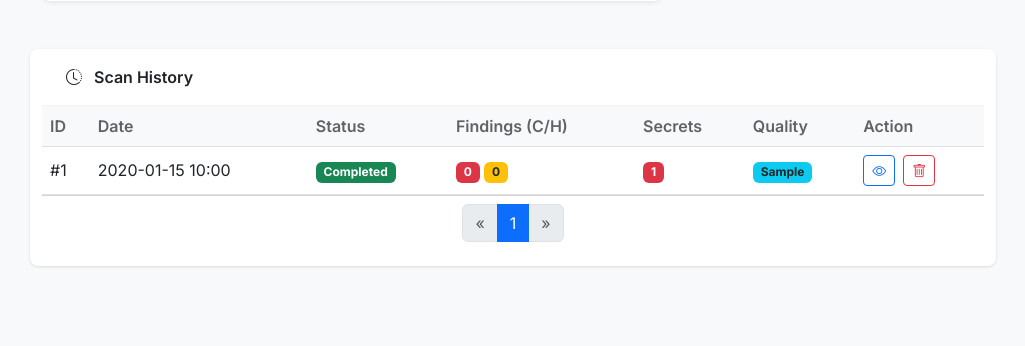
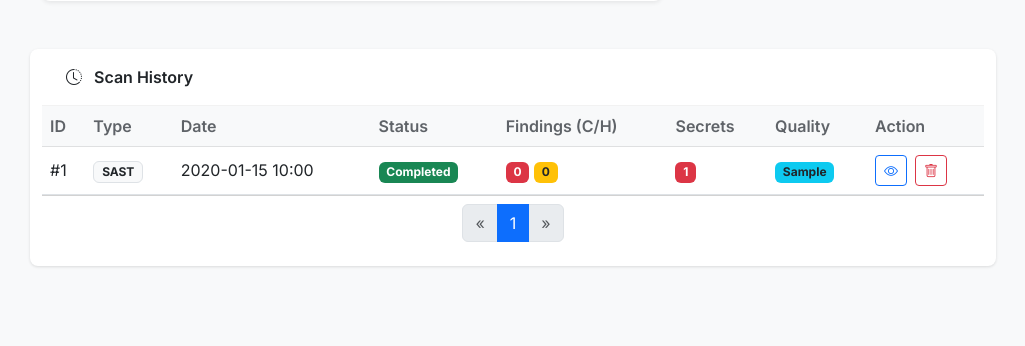
Before and after one commit to assiadialeb/Spectra, a Flask app: page /projects/1 in a window 1280 px wide. Shown: the part 1016-1362 px from the top of the page, without its empty margins (252-1277 px from the left). Run offline with Flask 3, Linux system fonts and the light colour scheme; tables that the repository leaves empty hold one stand-in row (values such as "Sample post").

Commit message:
feat: Add scan type column to project detail and display scan types as badges in project detail and history pages.

```diff
--- a/app/web/templates/history.html
+++ b/app/web/templates/history.html
@@ -41,6 +41,10 @@
                         {% if scan.scan_type == 'DAST' %}
                         <span class="badge bg-info text-dark border">
                             <i class="bi bi-globe me-1"></i>DAST
+                        </span>
+                        {% elif scan.scan_type == 'FULL' %}
+                        <span class="badge bg-primary text-white border">
+                            <i class="bi bi-layers-half me-1"></i>FULL
                         </span>
                         {% else %}
                         <span class="badge bg-light text-dark border">
--- a/app/web/templates/project_detail.html
+++ b/app/web/templates/project_detail.html
@@ -152,6 +152,7 @@
                 <thead class="table-light">
                     <tr>
                         <th>ID</th>
+                        <th>Type</th>
                         <th>Date</th>
                         <th>Status</th>
                         <th>Findings (C/H)</th>
@@ -164,6 +165,15 @@
                     {% for scan in scan_pagination.items %}
                     <tr>
                         <td>#{{ scan.id }}</td>
+                        <td>
+                            {% if scan.scan_type == 'DAST' %}
+                            <span class="badge bg-info text-dark border">DAST</span>
+                            {% elif scan.scan_type == 'FULL' %}
+                            <span class="badge bg-primary text-white border">FULL</span>
+                            {% else %}
+                            <span class="badge bg-light text-dark border">SAST</span>
+                            {% endif %}
+                        </td>
                         <td>{{ scan.timestamp.strftime('%Y-%m-%d %H:%M') }}</td>
                         <td>
                             {% if scan.status == 'COMPLETED' %}
```
